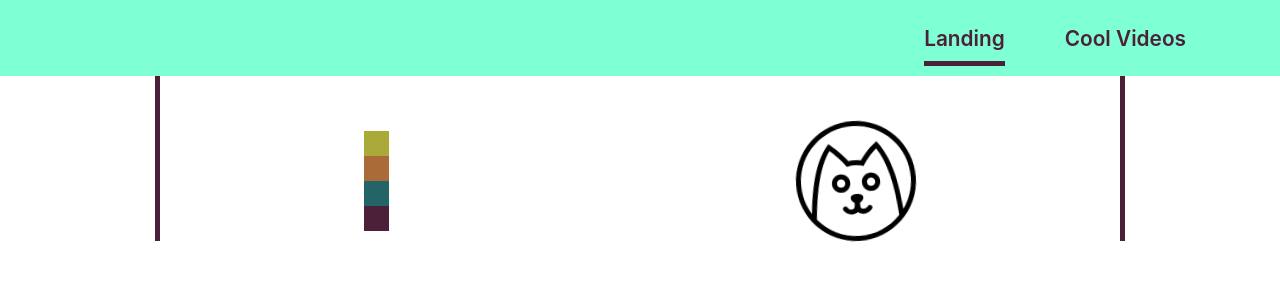
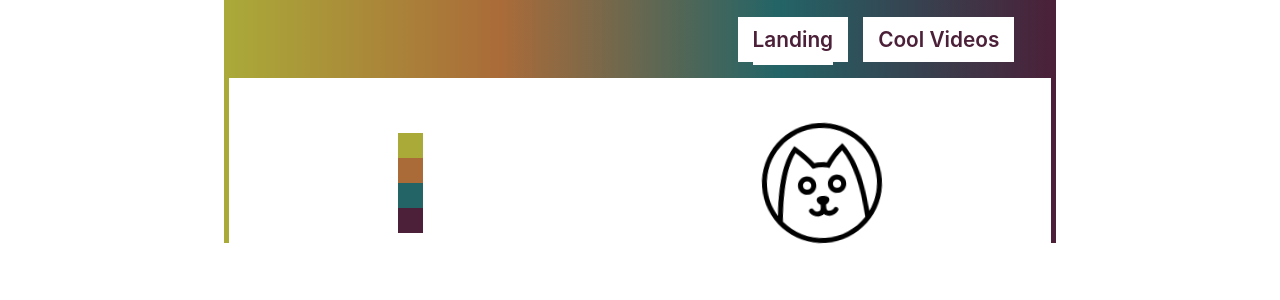
Before and after one commit to codurance-academy-sept-dec-2020/best-react-app-ever, a React (Create React App) app: page / in a window 1280 px wide. Shown: the top 300 px of the page. Built offline with nearby package versions, Linux system fonts and the light colour scheme.

Commit message:
Minor style change.

```diff
--- a/src/App.css
+++ b/src/App.css
@@ -1,4 +1,4 @@
 .App {
-    /*width: 65%;*/
-    /*margin: 0 auto;*/
+    width: 65%;
+    margin: 0 auto;
 }
--- a/src/components/NavBar/styles.scss
+++ b/src/components/NavBar/styles.scss
@@ -5,7 +5,14 @@
   list-style: none;
   padding: 2% 5%;
   justify-content: flex-end;
-  background-color: aquamarine;
+  //background-color: aquamarine;
+  background-image: linear-gradient(to right, $c_primary, $c_secondary, $c_tertiary, $c_quaternary);
+
+  & li {
+    padding: 10px 15px;
+    background-color: white;
+    margin-left: 15px;
+  }
 }
 
 .nav-bar__item {
@@ -21,5 +28,5 @@
 }
 
 .selected {
-  border-bottom: solid thick;
+  border-bottom: solid white 3px;
 }
--- a/src/components/header/style.scss
+++ b/src/components/header/style.scss
@@ -10,9 +10,7 @@ $c_quaternary: rgb(75, 32, 56);
   justify-content: space-around;
   padding-top: 45px;
   text-align: center;
-  width: 75%;
-  margin: 0 auto;
-  border-left: 5px solid $c_quaternary;
+  border-left: 5px solid $c_primary;
   border-right: 5px solid $c_quaternary;
 
   &__logo--container {
```
